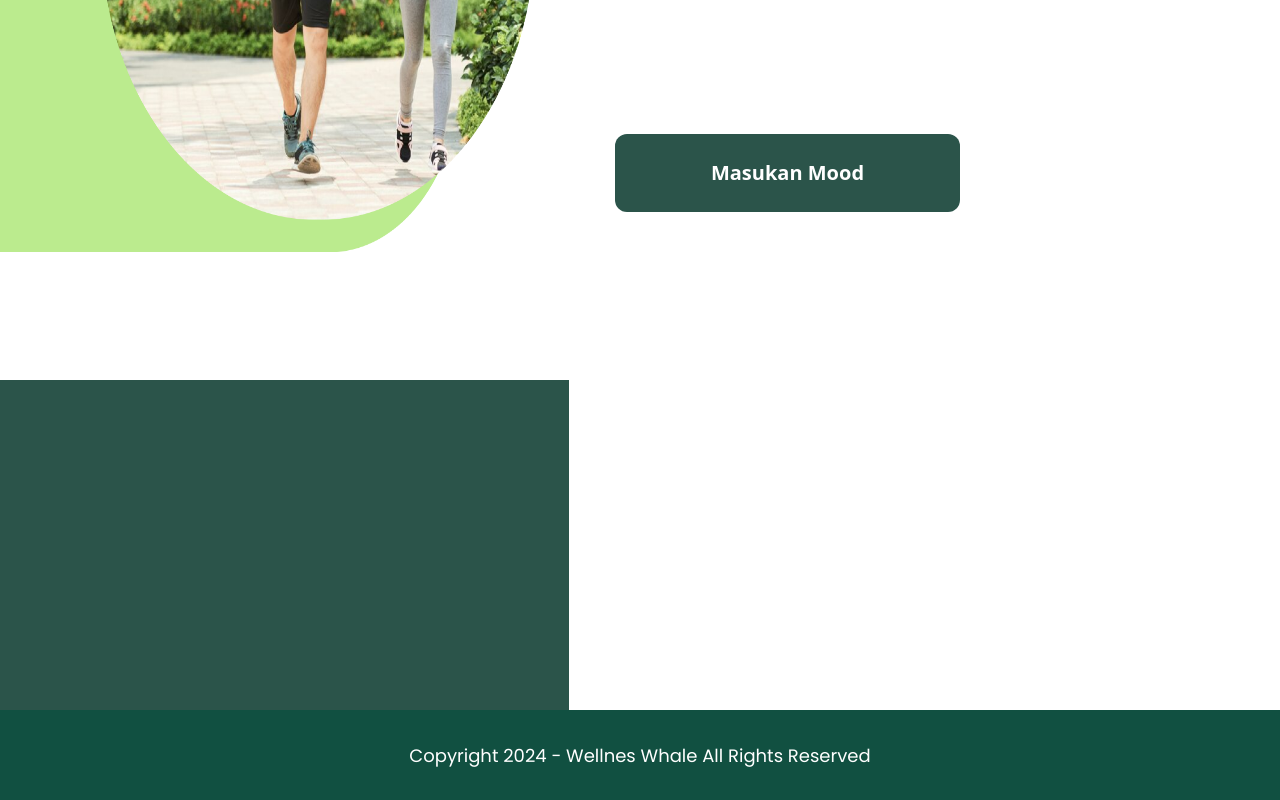
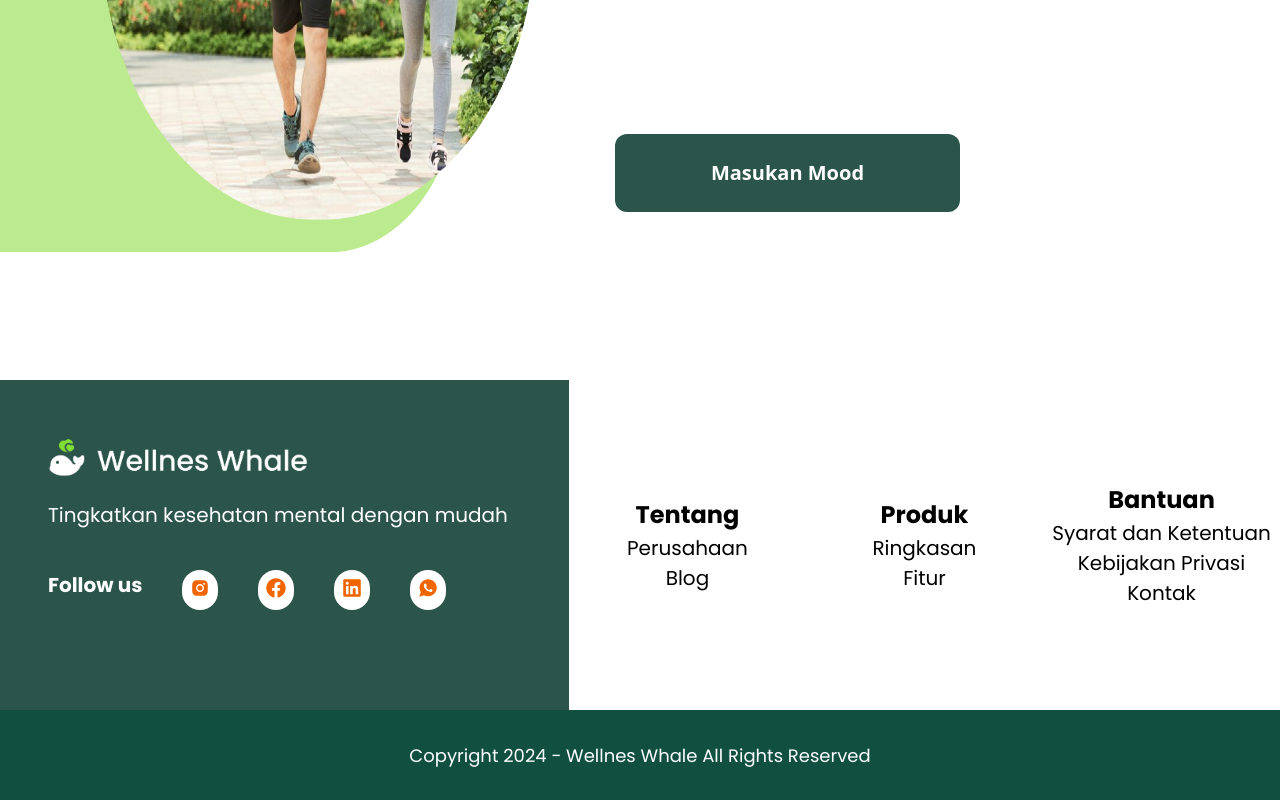
Before and after one commit to aufarhmn/WellnessWhale, a Next.js app in the folder frontend/: page / in a window 1280 px wide. Shown: the part 1240-2040 px from the top of the page. Built offline with nearby package versions, Linux system fonts and the light colour scheme.

Commit message:
fix: footer done

```diff
--- a/frontend/package.json
+++ b/frontend/package.json
@@ -12,6 +12,7 @@
     "next": "14.1.0",
     "react": "^18",
     "react-dom": "^18",
+    "react-icons": "^5.2.0",
     "swiper": "^11.1.1"
   },
   "devDependencies": {
--- a/frontend/src/components/Footer.jsx
+++ b/frontend/src/components/Footer.jsx
@@ -1,29 +1,71 @@
-import React from "react";
-import Image from "next/image";
+import React from 'react'
+import Image from 'next/image'
+import { FaFacebook, FaLinkedin   } from 'react-icons/fa'
+import { AiFillInstagram } from "react-icons/ai"
+import { IoLogoWhatsapp } from "react-icons/io"
 
 export default function Footer() {
   return (
     <>
-            <div className="flex flex-col w-full h-[420px] bg-green-400">
-                <div className="w-full h-[330px] flex flex-row">
-                    <div className="w-4/5 h-full flex flex-col">
-                        <div className="flex flex-row justify-center">
-                            {/* <Image src="/Logo-White.png" width={250} height={44} />
-                            <div className="w-1/3 h-full">
-
-                            </div> */}
+      <div className='flex flex-col w-full h-[420px] bg-green-400'>
+        <div className='w-full h-[330px] flex flex-row'>
+          <div className='w-4/5 h-full flex flex-col'>
+            <div className='flex flex-col justify-center pl-12'>
+              <Image
+                src='/Logo-White.png'
+                className='aspect-auto w-1/2 pt-14'
+                width={200}
+                height={44}
+              />
+              <div className='w-full h-full'>
+                <p className="text-white font-['Poppins'] pt-4 text-[20px]">
+                  {' '}
+                  Tingkatkan kesehatan mental dengan mudah{' '}
+                </p>
               </div>
-
-                        <div>
-
+              <div className='flex flex-row pt-10 justify-start gap-10 w-full '>
+                <p className="text-white text-[20px] font-['Poppins'] font-bold">
+                  {' '}
+                  Follow us{' '}
+                </p>
+                <div className='bg-white h-[40px] rounded-[20px]'>
+                  <AiFillInstagram  className='text-orange-100 text-[20px] mx-2 my-2' />
+                </div>
+                <div className='bg-white rounded-[20px]'>
+                  <FaFacebook  className='text-orange-100 text-[20px] mx-2 my-2' />
+                </div>
+                <div className='bg-white rounded-[20px]'>
+                  <FaLinkedin className='text-orange-100 text-[20px] mx-2 my-2' />
+                </div>
+                <div className='bg-white rounded-[20px]'>
+                  <IoLogoWhatsapp className='text-orange-100 text-[20px] mx-2 my-2' />
                 </div>
               </div>
-                    <div className="w-full h-full bg-white">
-
             </div>
           </div>
-                <div className="bg-green-200 w-full h-[90px] flex flex-row items-center justify-center">
-                    <p className="text-white font-['Poppins'] text-[18px]">Copyright 2024 - Wellnes Whale All Rights Reserved</p>
+          <div className='w-full h-full bg-white flex flex-row font-["Poppins"] text-[20px]'>
+            <div className='w-full h-full flex flex-col items-center justify-center'>
+                <p className='font-bold text-[24px]'> Tentang </p>
+                <p> Perusahaan </p>
+                <p> Blog </p>
+            </div>
+            <div className='w-full h-full flex flex-col items-center justify-center'>
+                <p className='font-bold text-[24px]'> Produk </p>
+                <p> Ringkasan </p>
+                <p> Fitur </p>
+            </div>
+            <div className='w-full h-full flex flex-col items-center justify-center'>
+                <p className='font-bold text-[24px]'> Bantuan </p>
+                <p> Syarat dan Ketentuan </p>
+                <p> Kebijakan Privasi </p>
+                <p> Kontak </p>
+            </div>
+          </div>
+        </div>
+        <div className='bg-green-200 w-full h-[90px] flex flex-row items-center justify-center'>
+          <p className="text-white font-['Poppins'] text-[18px]">
+            Copyright 2024 - Wellnes Whale All Rights Reserved
+          </p>
         </div>
       </div>
     </>
```
Also changed, not shown: 1 other file (tests, documents, lock files or other folders). Lines whose indentation alone changed are shown as unchanged.
